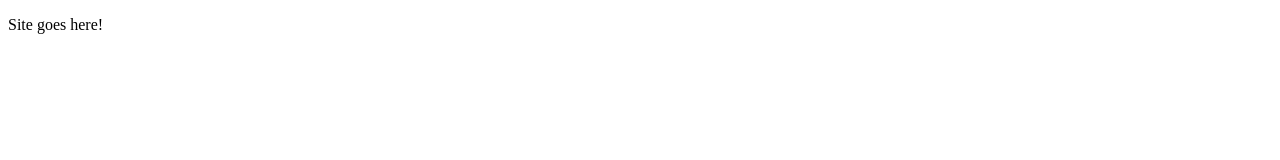
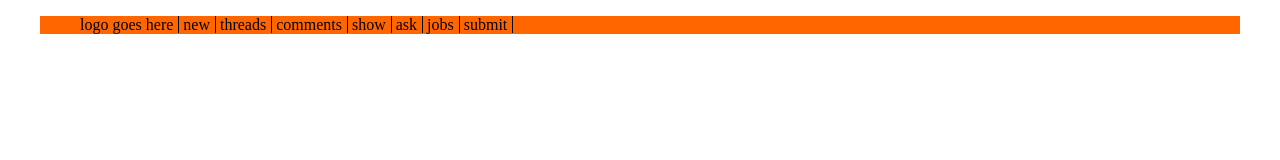
Before and after one commit to aspencer8111/betterNews, a plain HTML site: page index.html in a window 1280 px wide. Drawn offline with Linux system fonts and the light colour scheme.

Commit message:
add and style navbar

```diff
--- a/index.html
+++ b/index.html
@@ -6,6 +6,27 @@
     <link rel="stylesheet" href="./style.css">
   </head>
   <body>
-    <p>Site goes here!</p>
+    <section id='container'>
+      <header>
+        <nav id='primary'>
+          <ul>
+            <li>logo goes here</li>
+            <li>new</li>
+            <li>threads</li>
+            <li>comments</li>
+            <li>show</li>
+            <li>ask</li>
+            <li>jobs</li>
+            <li>submit</li>
+          </ul>
+        </nav>
+        <nav id='secondary'>
+
+        </nav>
+      </header>
+      <section id='main'>
+
+      </section>
+    </section>
   </body>
 </html>
--- a/style.css
+++ b/style.css
@@ -0,0 +1,12 @@
+#container {
+  width: 1200px;
+  margin: auto;
+  background: #f60
+}
+
+li {
+   list-style: none;
+   display: inline;
+   border-right: 1px solid black;
+   padding-right: 5px;
+}
```
